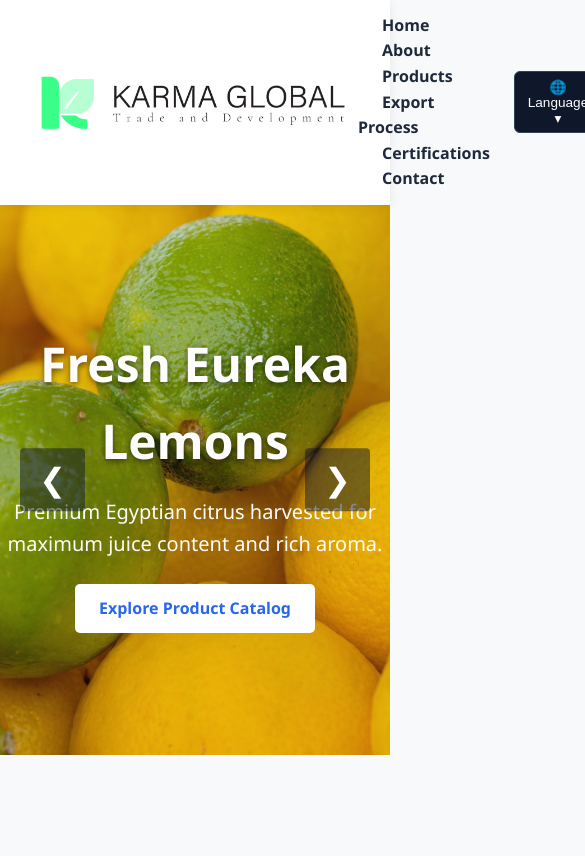
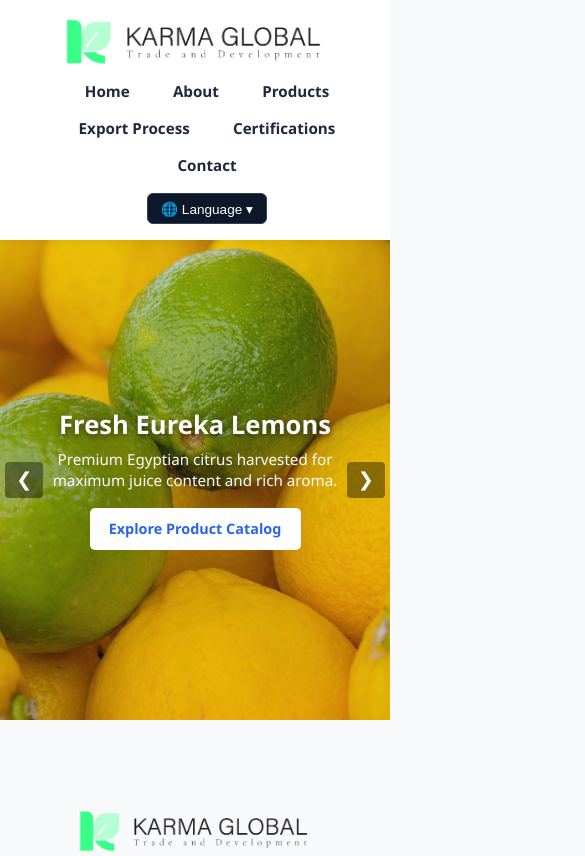
Before and after one commit to mngindy/karmaglobal, a plain HTML site: page index.html in a window 390 px wide. Shown: the top 856 px of the page, 585 px wide, since content can reach past the window. Drawn offline with Linux system fonts and the light colour scheme.

Commit message:
Updating css for the mobile view

```diff
--- a/css/style.css
+++ b/css/style.css
@@ -598,3 +598,98 @@ header {
   display: block;
   margin: 0 0 0.8rem 0;
 }
+/* =========================================================
+   MOBILE RESPONSIVE STYLES (For Screens Under 768px)
+   ========================================================= */
+@media screen and (max-width: 768px) {
+
+  /* 1. HEADER & NAVIGATION */
+  header {
+    flex-direction: column;
+    align-items: center;
+    padding: 1rem;
+    gap: 0.8rem;
+  }
+
+  header nav {
+    display: flex;
+    flex-wrap: wrap;
+    justify-content: center;
+    gap: 0.8rem 1.2rem;
+    width: 100%;
+  }
+
+  header nav a {
+    font-size: 0.95rem;
+  }
+
+  .logo-container .site-logo {
+    max-height: 50px;
+    width: auto;
+  }
+
+  .lang-selector {
+    margin-top: 0.2rem;
+  }
+
+  /* 2. HERO SLIDER */
+  .hero-slider {
+    height: 480px; /* Reduces overall height on phones */
+  }
+
+  .hero-content {
+    padding: 1rem;
+    max-width: 90%;
+  }
+
+  .hero-content h2 {
+    font-size: 1.6rem !important; /* Prevents huge wrapping text */
+    line-height: 1.2;
+    margin-bottom: 0.5rem;
+  }
+
+  .hero-content p {
+    font-size: 0.95rem !important;
+    line-height: 1.4;
+    margin-bottom: 1rem;
+  }
+
+  .hero-content .btn {
+    padding: 0.6rem 1.2rem;
+    font-size: 0.9rem;
+  }
+
+  /* Reposition slider arrows to avoid overlapping text */
+  .prev-slide, .next-slide {
+    padding: 0.4rem 0.7rem;
+    font-size: 1.2rem;
+    top: 50%;
+    background: rgba(0, 0, 0, 0.4);
+  }
+
+  .prev-slide { left: 5px; }
+  .next-slide { right: 5px; }
+
+  /* 3. PRODUCT CARDS & CATALOG GRID */
+  .product-grid {
+    grid-template-columns: 1fr !important; /* Stack cards 1 column wide */
+    gap: 1.5rem;
+  }
+
+  .product-card {
+    margin-bottom: 1rem;
+  }
+
+  /* 4. BRAND INTRO SECTION */
+  .brand-intro {
+    padding: 2.5rem 1rem !important;
+  }
+
+  .brand-intro h2 {
+    font-size: 1.6rem !important;
+  }
+
+  .brand-intro p {
+    font-size: 1rem !important;
+  }
+}
```
